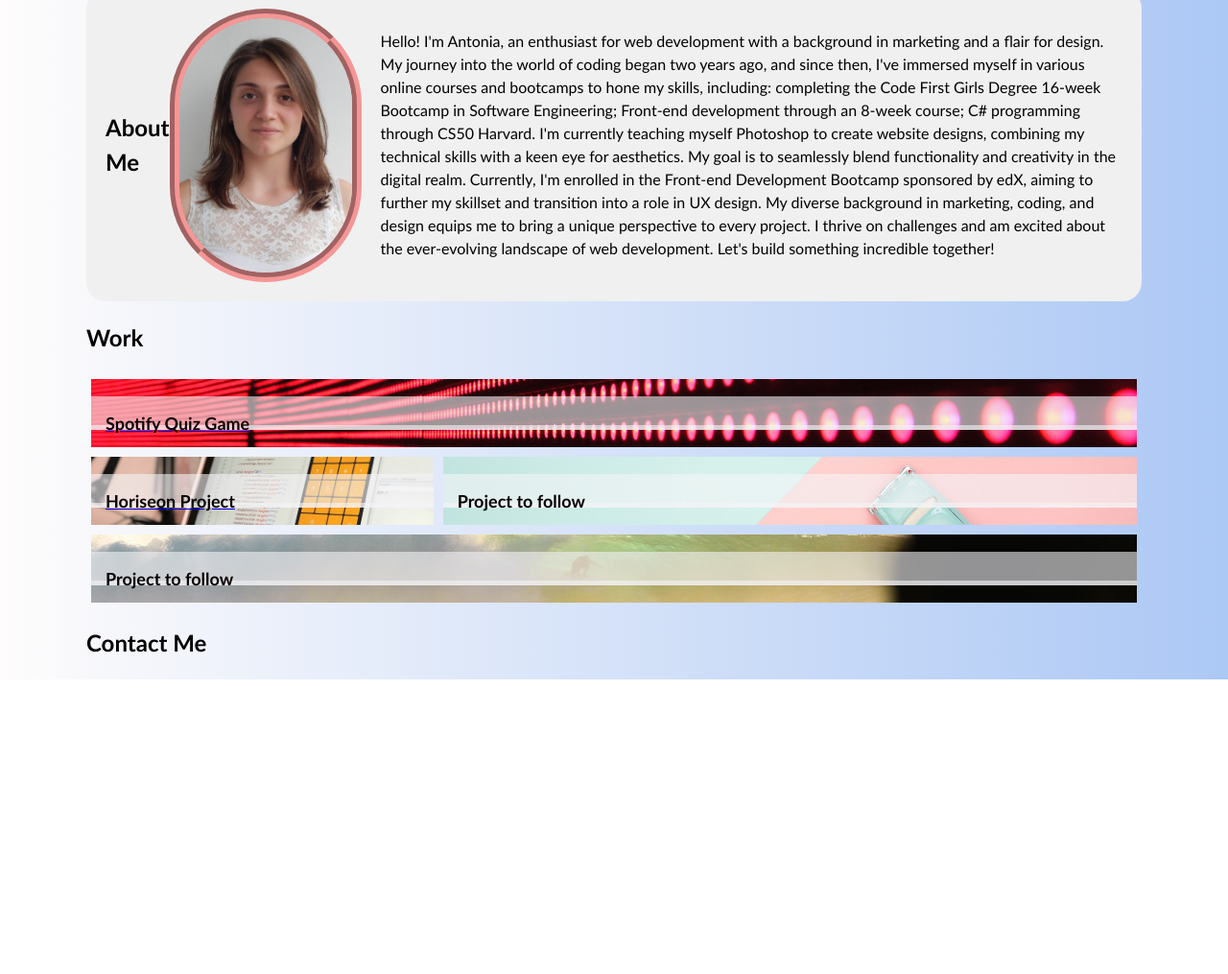
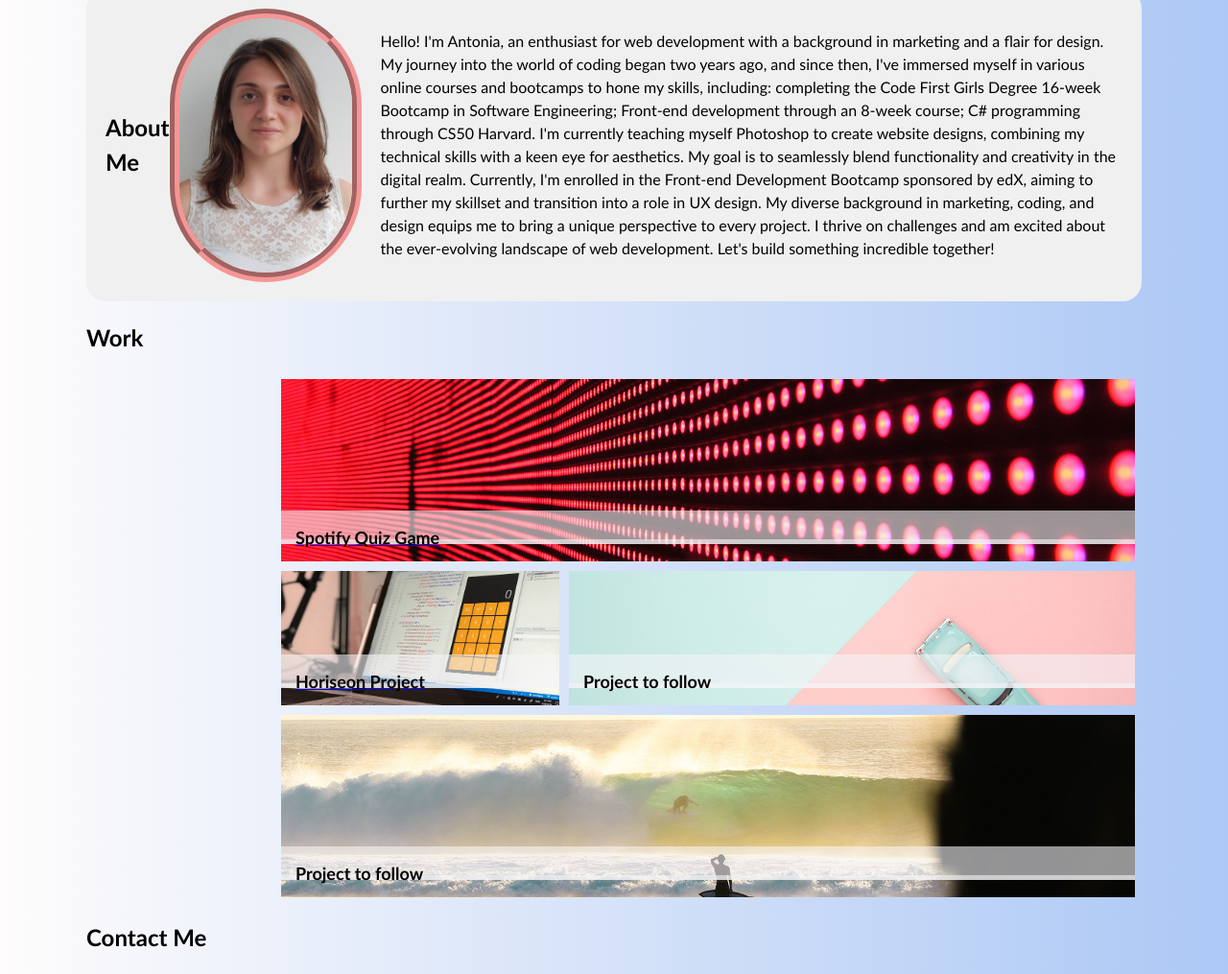
Before and after one commit to ToniY97/My-First-Portfolio, a plain HTML site: page index.html in a window 1280 px wide. Shown: the part 370-1385 px from the top of the page at 96% size. Before the commit the page ends 1078 px from the top, so only its background shows below. Drawn offline with Linux system fonts and the light colour scheme.

Commit message:
fixing margin in  work section

```diff
--- a/css/style.css
+++ b/css/style.css
@@ -106,8 +106,9 @@ body {
 /* align items in grid*/
 .gridContainer {
   display: grid;
-  grid-template-columns: 1fr 1fr 1fr;
-  grid-template-rows: 1fr 1fr 1fr;
+  margin: 0px 18%;
+  grid-template-columns: 300px 300px 300px;
+  grid-template-rows: 200px 150px 200px;
   grid-template-areas:
      "pythonProject pythonProject pythonProject"
      "firstProject workProject1 workProject1 "
```
